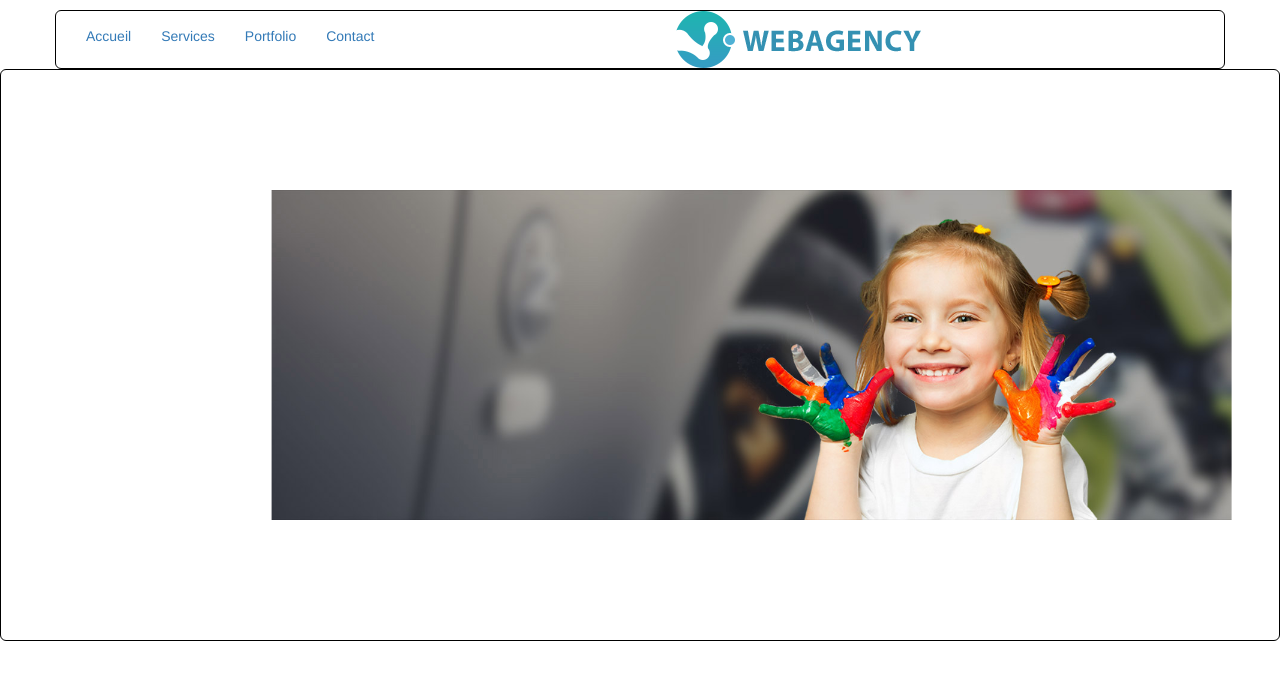
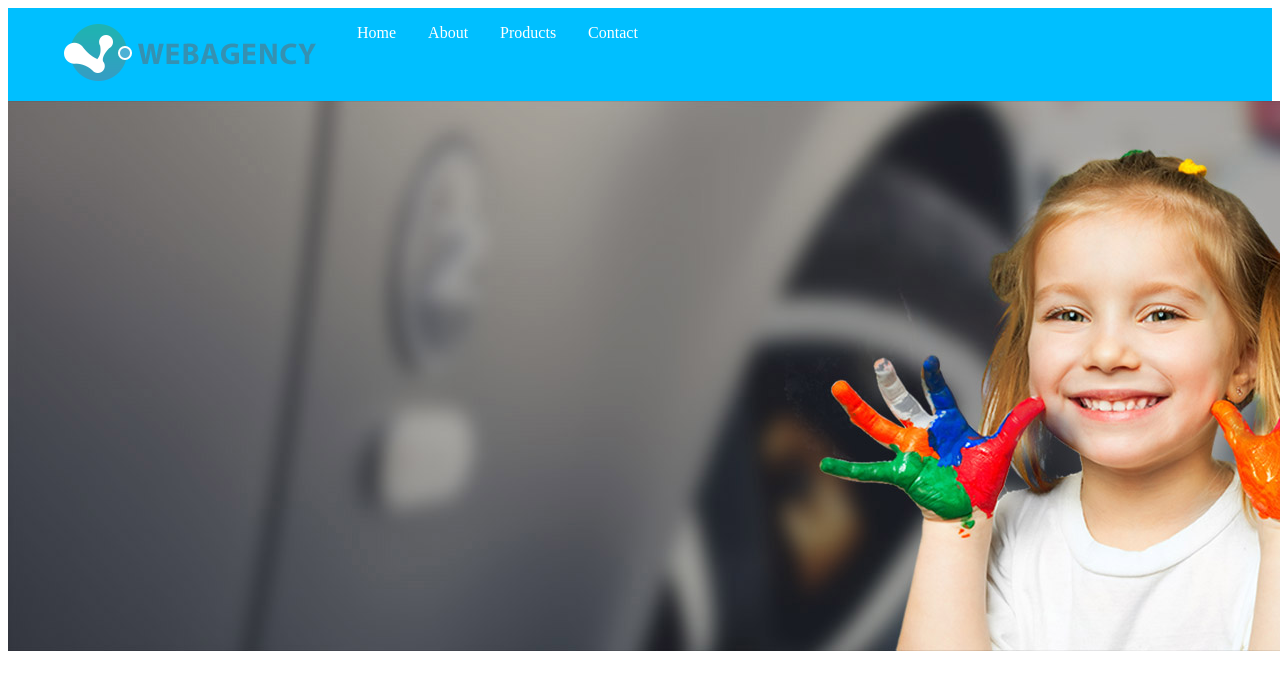
Before and after one commit to aerya973/OpenClassroom, a PHP site: page / in a window 1280 px wide; the page is wider, and only the part inside the window is pictured. Shown: the top 690 px of that part. Run offline with PHP 8.4, Linux system fonts and the light colour scheme.

Commit message:
Test codiad git

```diff
--- a/webangency/css/style.css
+++ b/webangency/css/style.css
@@ -1,20 +1,55 @@
-body {
-  padding-top: 10px;
-}
-.starter-template {
-  padding: 40px 15px;
-  text-align: center;
+
+@import "compass/css3";
+
+.navigation {
+  list-style: none;
+  margin: 0;
+
+  background: deepskyblue;
+
+  display: -webkit-box;
+  display: -moz-box;
+  display: -ms-flexbox;
+  display: -webkit-flex;
+  display: flex;
+
+  -webkit-flex-flow: row wrap;
+  justify-content: flex-start;
 }
 
-[class*="col-"], footer {
-  background-color: white;
-  border: 1px solid black;
-  border-radius: 6px;
-  line-height: 40px;
-  text-align: center;
+.navigation a {
+  text-decoration: none;
+  display: block;
+  padding: 1em;
+  color: white;
 }
 
-.slide {
-  margin : 10px;
-  transform: scale(0.6);
+.navigation a:hover {
+  background-color:white;
 }
+
+@media all and (max-width: 800px) {
+  .navigation {
+    justify-content: space-around;
+  }
+}
+
+@media all and (max-width: 600px) {
+  .navigation {
+    -webkit-flex-flow: column wrap;
+    flex-flow: column wrap;
+    padding: 0;
+  }
+
+  .navigation a {
+    text-align: center;
+    padding: 10px;
+    border-top: 1px solid rgba(255,255,255,0.3);
+    border-bottom: 1px solid rgba(0,0,0,0.1);
+  }
+
+
+  .navigation li:last-of-type a {
+    border-bottom: none;
+  }
+}
--- a/webangency/index.html
+++ b/webangency/index.html
@@ -1,11 +1,10 @@
 <!DOCTYPE html>
 <html lang="fr">
   <head>
-    <title>Bootstrap template</title>
+    <title>Web Agency</title>
     <meta charset="utf-8">
     <meta http-equiv="X-UA-Compatible" content="IE=edge">
     <meta name="viewport" content="width=device-width, initial-scale=1">
-    <link href="bootstrap/css/bootstrap.min.css" rel="stylesheet">
     <link href="css/style.css" rel="stylesheet">
 
     <!-- HTML5 Shim and Respond.js IE8 support of HTML5 elements and media queries -->
@@ -15,30 +14,23 @@
       <script src="https://oss.maxcdn.com/respond/1.4.2/respond.min.js"></script>
     <![endif]-->
   </head>
+
   <body>
     <header>
-      <div class="container">
-        <div class="row">
-          <div class="col-lg-12">
-            <img src="images/logo.png">
-            <ul class="nav navbar-nav">
-            <li class="active"> <a href="#">Accueil</a> </li>
-            <li> <a href="#">Services</a> </li>
-            <li> <a href="#">Portfolio</a> </li>
-            <li> <a href="#"> Contact</a> </li>
-          </ul>
-          </div>
-        </div>
-      </div>
-      <script src="https://ajax.googleapis.com/ajax/libs/jquery/1.12.4/jquery.min.js"></script>
-      <script src="bootstrap/js/bootstrap.min.js"></script>
+		<ul class="navigation">
+		  <li><a href="#"><img src="images/logo.png"></a></li>
+		  <li><a href="#">Home</a></li>
+		  <li><a href="#">About</a></li>
+		  <li><a href="#">Products</a></li>
+		  <li><a href="#">Contact</a></li>
+		</ul>
     </header>
+
     <section>
-      <div class="col-lg-12">
-        <div class="slide">
-          <img src="images/slider/bg1.jpg">
-        </div>
+      <div class="slide">
+		<img src="images/slider/bg1.jpg">
       </div>
     </section>
+
   </body>
 </html>
```
